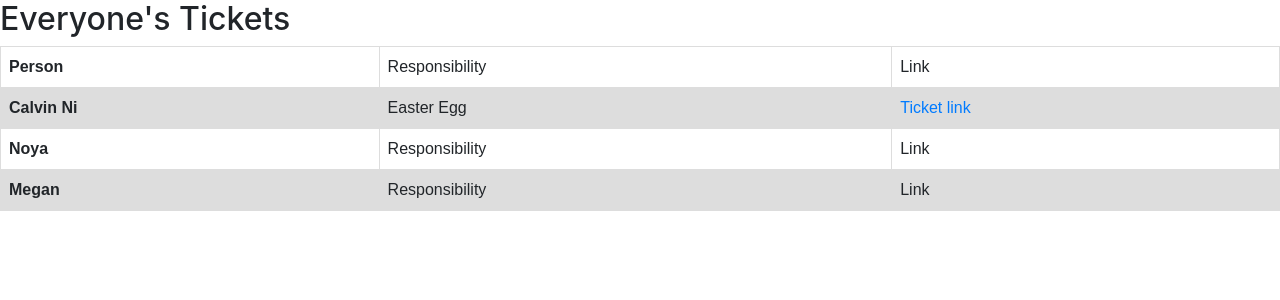
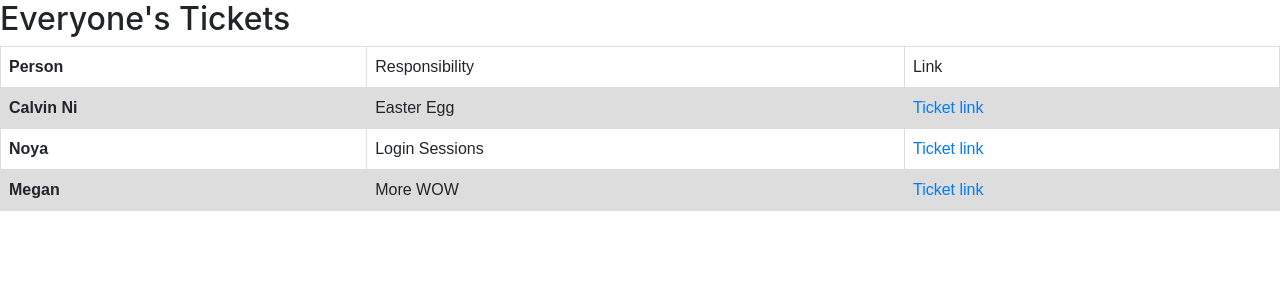
Before and after one commit to noyah81/cougars, a Flask app: page /ticket1 in a window 1280 px wide. Shown: the part 56-356 px from the top of the page. Run offline with Flask 2, Linux system fonts and the light colour scheme.

Commit message:
Updated the table

```diff
--- a/templates/ticket1.html
+++ b/templates/ticket1.html
@@ -36,13 +36,13 @@
     </tr>
     <tr>
         <th>Noya</th>
-        <td>Responsibility</td>
-        <td>Link</td>
+        <td>Login Sessions</td>
+        <td><a href="https://github.com/noyah81/cougars/projects/1#card-53858385">Ticket link</a></td>
     </tr>
     <tr>
         <th>Megan</th>
-        <td>Responsibility</td>
-        <td>Link</td>
+        <td>More WOW</td>
+        <td><a href="https://github.com/noyah81/cougars/projects/1#card-53870933">Ticket link</a></td>
     </tr>
 
 </table>
```
